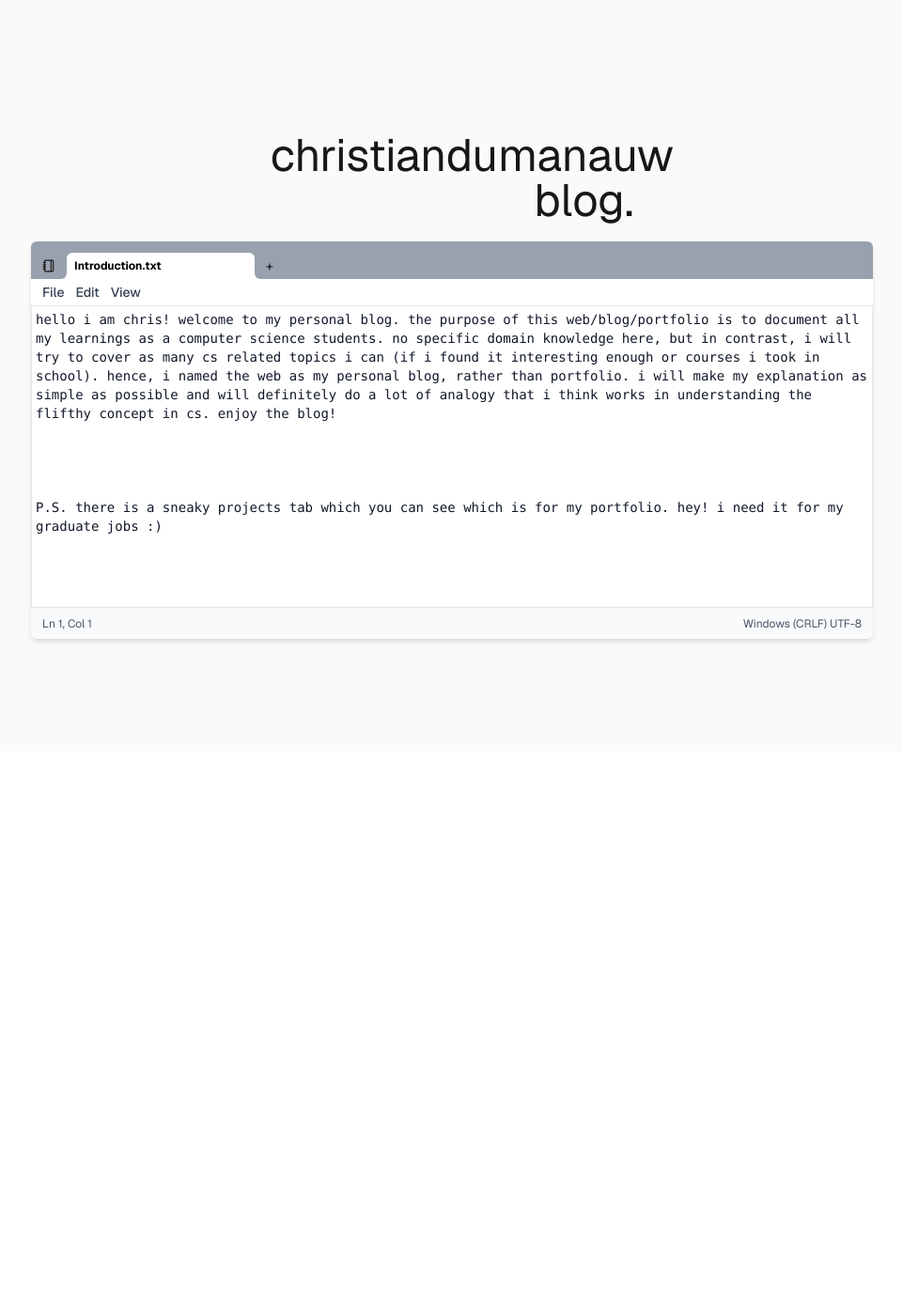
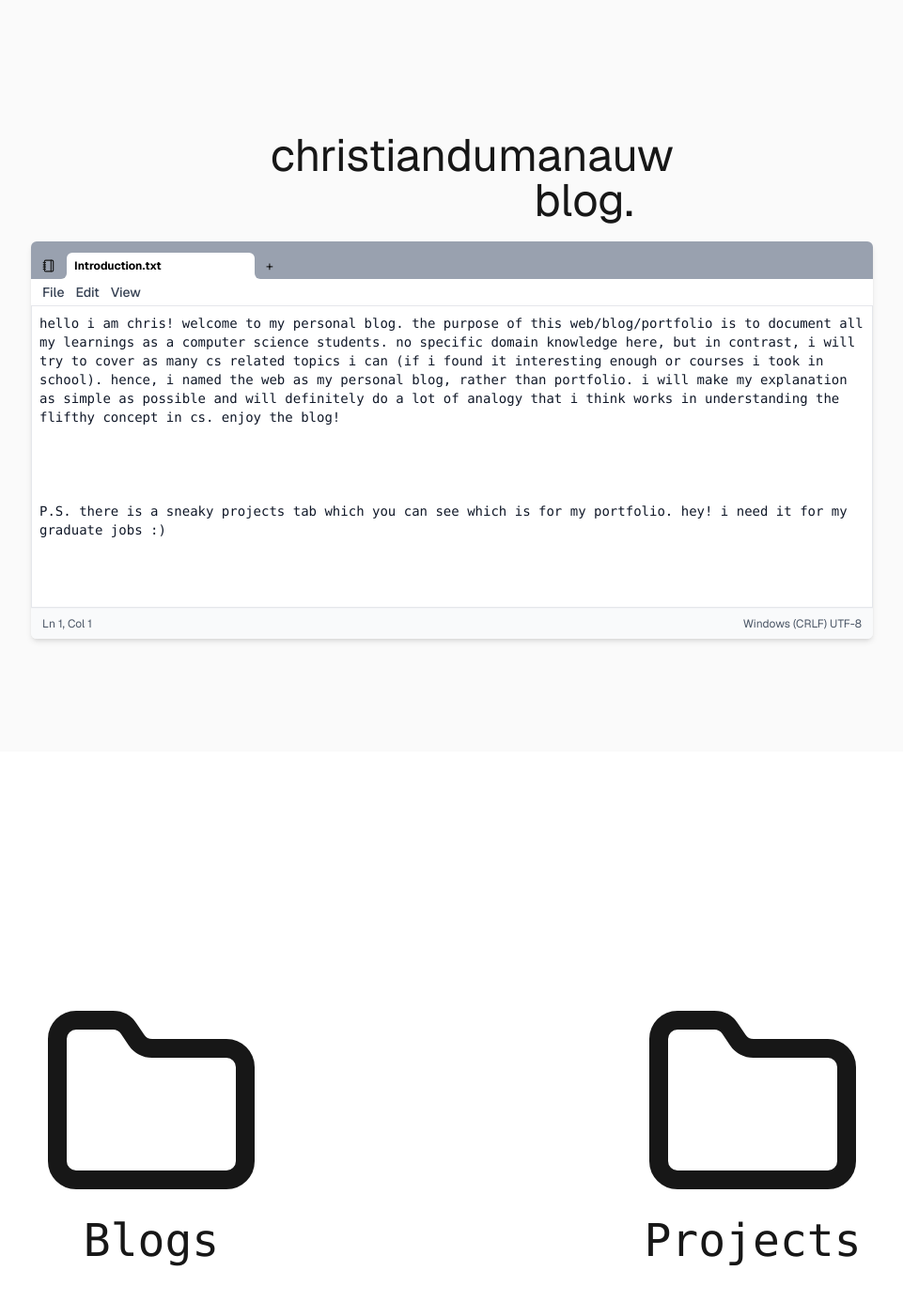
Before and after one commit to chritzadz/blog, a Next.js app: page / in a window 1280 px wide. Shown: the top 1386 px of the page at 94% size, without its empty margins (159-1120 px from the left). Before the commit the page ends 800 px from the top, so only its background shows below. Built offline with nearby package versions, Linux system fonts and the light colour scheme.

Commit message:
main page done

```diff
--- a/src/app/page.tsx
+++ b/src/app/page.tsx
@@ -1,13 +1,33 @@
 import NotepadUI from "@/components/NotepadUI";
+import { File, Folder } from "lucide-react"
 
 export default function Home() {
   return (
-    <div className="flex min-h-screen items-center justify-center flex-col bg-zinc-50 font-sans dark:bg-black">
-      <div className="p-5 w-1/3">
-        <h1 className="text-5xl flex justify-start">christiandumanauw</h1>
-        <h1 className="text-5xl flex justify-end">blog.</h1>
+    <>
+      <div className="flex h-screen w-full items-center justify-center flex-col bg-zinc-50 font-sans dark:bg-black">
+        <div className="p-5 w-1/3">
+          <h1 className="text-5xl flex justify-start">christiandumanauw</h1>
+          <h1 className="text-5xl flex justify-end">blog.</h1>
+        </div>
+        <div>
+          <NotepadUI></NotepadUI>
+        </div>
       </div>
-      <NotepadUI></NotepadUI>
-    </div>
+
+      <div className="w-full h-screen flex flex-row">
+        <div className="w-1/2 flex flex-col items-center justify-center">
+          <div className="flex flex-col hover:bg-white/50 items-center justify-center p-10 rounded-sm">
+            <Folder size={240}></Folder>
+            <p className="text-5xl justify-center" style={{ fontFamily: '"Consolas", Times, serif' }}>Blogs</p>
+          </div>
+        </div>
+        <div className="w-1/2 flex flex-col items-center justify-center">
+          <div className="flex flex-col hover:bg-white/50 items-center justify-center p-10 rounded-sm">
+            <Folder size={240}></Folder>
+            <p className="text-5xl justify-center" style={{ fontFamily: '"Consolas", Times, serif' }}>Projects</p>
+          </div>
+        </div>
+      </div>
+    </>
   );
 }
--- a/src/components/NotepadUI.tsx
+++ b/src/components/NotepadUI.tsx
@@ -21,6 +21,7 @@ export default function NotepadUI() {
             </div>
 
             {/* Menu bar */}
+            <div>
                 <div className="flex gap-6 px-3 py-1 border-gray-100 text-sm text-gray-700">
                     <div className="flex items-center gap-3">
                         <span className="font-medium">File</span>
@@ -32,7 +33,7 @@ export default function NotepadUI() {
                 {/* Editor area - non-functional visual only */}
                 <div className="bg-white border border-gray-200">
                     <div
-            className="w-full h-50 p-1 text-sm bg-white font-serif text-gray-900 flex"
+                        className="w-full h-50 p-2 text-sm bg-white font-serif text-gray-900 flex"
                         style={{ fontFamily: '"Consolas", Times, serif' }}
                     >
                         {`
@@ -45,7 +46,7 @@ export default function NotepadUI() {
                         }
                         </div>
                         <div
-            className="w-full h-30 p-1 text-sm bg-white font-serif text-gray-900 flex"
+                        className="w-full h-30 p-2 text-sm bg-white font-serif text-gray-900 flex"
                         style={{ fontFamily: '"Consolas", Times, serif' }}
                         >
                         {`
@@ -61,5 +62,6 @@ export default function NotepadUI() {
                     <div>Windows (CRLF) UTF-8</div>
                 </div>
             </div>
+        </div>
     );
 }
```
Lines whose indentation alone changed are shown as unchanged.
